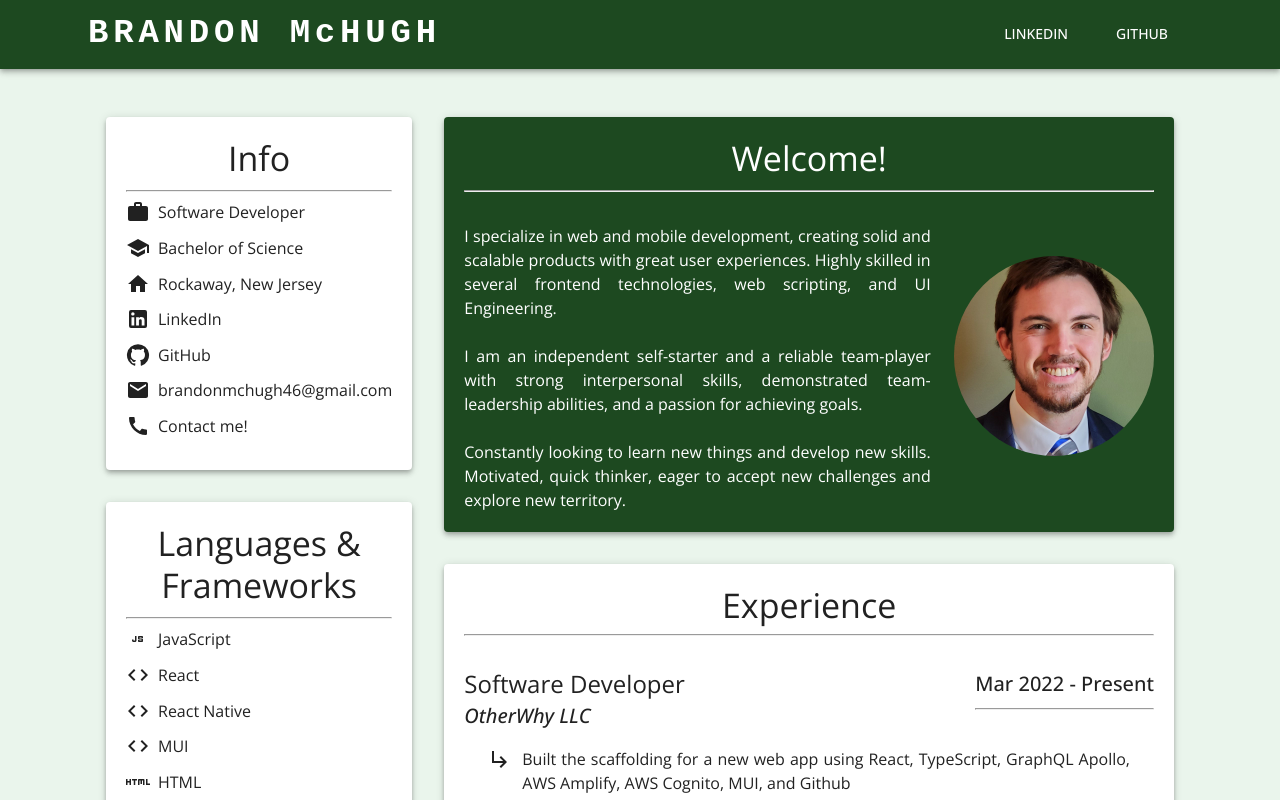
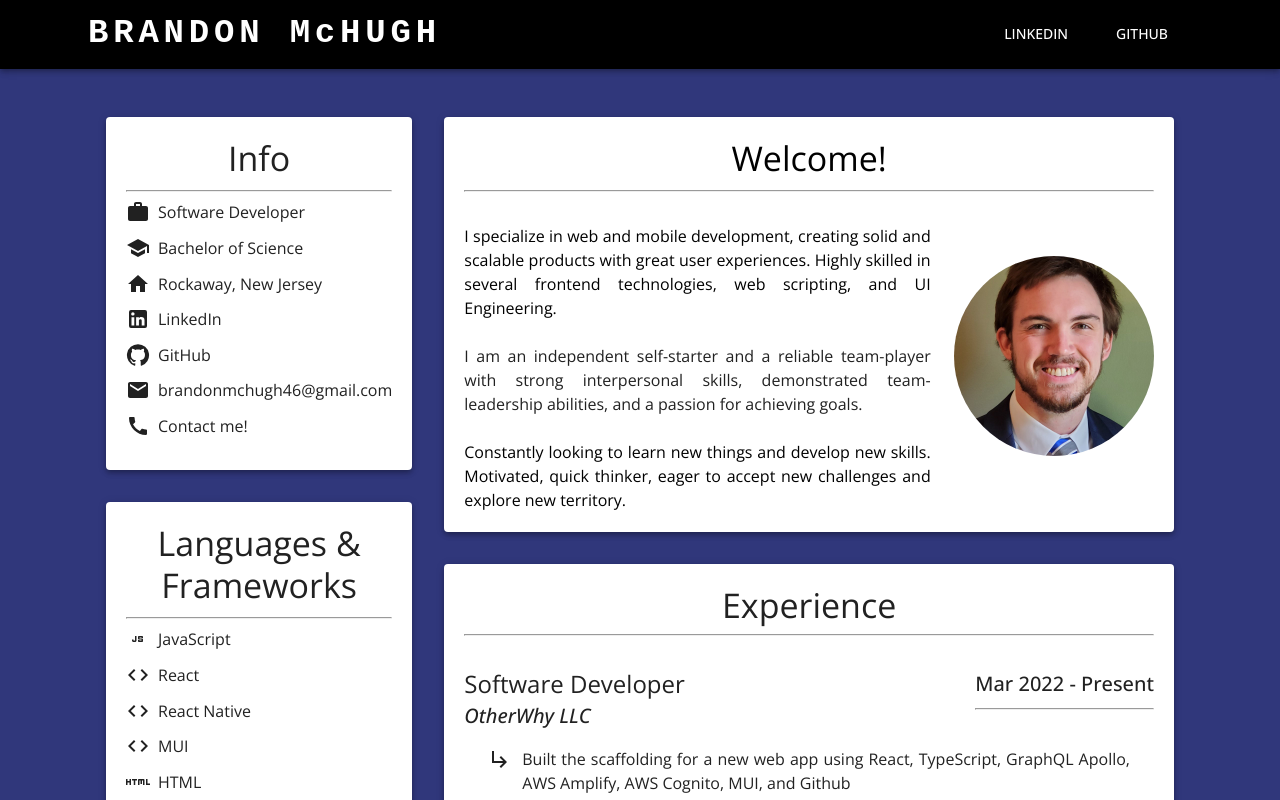
Before and after one commit to brandmch/website_v2, a React (Create React App) app: page / in a window 1280 px wide. Shown: the top 800 px of the page. Built offline with nearby package versions, Linux system fonts and the light colour scheme.

Commit message:
changed landing BG color

```diff
--- a/package.json
+++ b/package.json
@@ -12,6 +12,7 @@
     "@testing-library/user-event": "^13.5.0",
     "expr-eval": "^2.0.2",
     "marked": "^4.2.12",
+    "mongodb": "^5.3.0",
     "react": "^18.2.0",
     "react-dom": "^18.2.0",
     "react-icons": "^4.7.1",
--- a/src/App.js
+++ b/src/App.js
@@ -1,5 +1,4 @@
 import React from "react";
-import ReactDOM from "react-dom/client";
 import { createBrowserRouter, RouterProvider } from "react-router-dom";
 import Landing from "./routes/_landing/landing";
 import ContactMe from "./routes/contactme";
@@ -38,7 +37,7 @@ const theme = createTheme({
       light: "#6abf69",
     },
     header: {
-      main: "#1D4920",
+      main: "#000000",
     },
   },
   typography: {
--- a/src/routes/_landing/components/summary.js
+++ b/src/routes/_landing/components/summary.js
@@ -39,26 +39,30 @@ const Pic = ({ width }) => {
 const Summary = ({ width }) => {
   return (
     <Box marginBottom={4}>
-      <Paper elevation={4} sx={{ backgroundColor: "#1D4920" }}>
+      <Paper elevation={4} sx={{ backgroundColor: "#FFFFFF" }}>
         <Box padding={2.5}>
-          <Typography variant="h4" align="center" gutterBottom color="white">
+          <Typography variant="h4" align="center" gutterBottom color="#000000">
             Welcome!
           </Typography>
           <hr />
           <Box display={width > 750 ? "flex" : null} alignItems="center">
             <Box flex={20}>
-              <Typography marginTop={3} color="white" textAlign="justify">
+              <Typography marginTop={3} color="#000000" textAlign="justify">
                 I specialize in web and mobile development, creating solid and
                 scalable products with great user experiences. Highly skilled in
                 several frontend technologies, web scripting, and UI
                 Engineering.
               </Typography>
-              <Typography marginTop={3} color="white" textAlign="justify">
+              <Typography
+                marginTop={3}
+                color="wh#000000ite"
+                textAlign="justify"
+              >
                 I am an independent self-starter and a reliable team-player with
                 strong interpersonal skills, demonstrated team-leadership
                 abilities, and a passion for achieving goals.
               </Typography>
-              <Typography marginTop={3} color="white" textAlign="justify">
+              <Typography marginTop={3} color="#000000" textAlign="justify">
                 Constantly looking to learn new things and develop new skills.
                 Motivated, quick thinker, eager to accept new challenges and
                 explore new territory.
--- a/src/routes/_landing/landing.js
+++ b/src/routes/_landing/landing.js
@@ -32,8 +32,8 @@ const Landing = () => {
         <Box flex={2} margin={2}>
           <ContactInfo />
           <Skills />
+          <Projects />
           <Certifications />
-          <Projects />
           <Hobbies />
         </Box>
 
@@ -87,7 +87,7 @@ const Landing = () => {
   };
 
   return width ? (
-    <div style={{ backgroundColor: "#EAF5EC" }}>
+    <div style={{ backgroundColor: "#30377B" }}>
       <AppBarCustom />
 
       {width > 900 ? (
```
Also changed, not shown: 1 other file (tests, documents, lock files or other folders).
